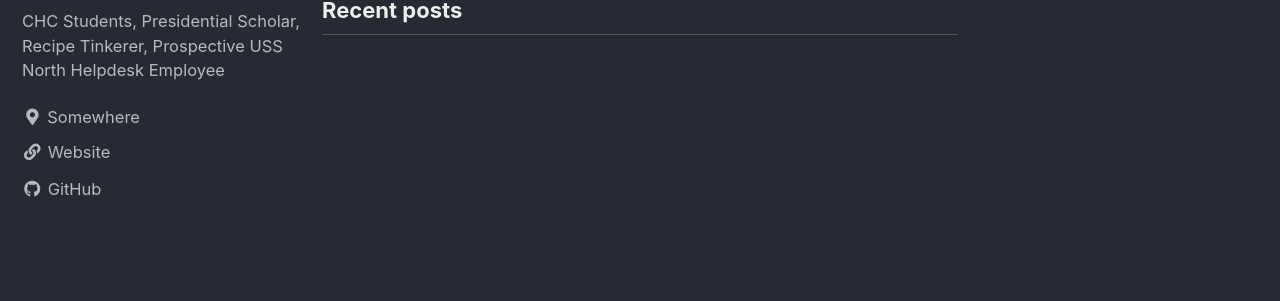
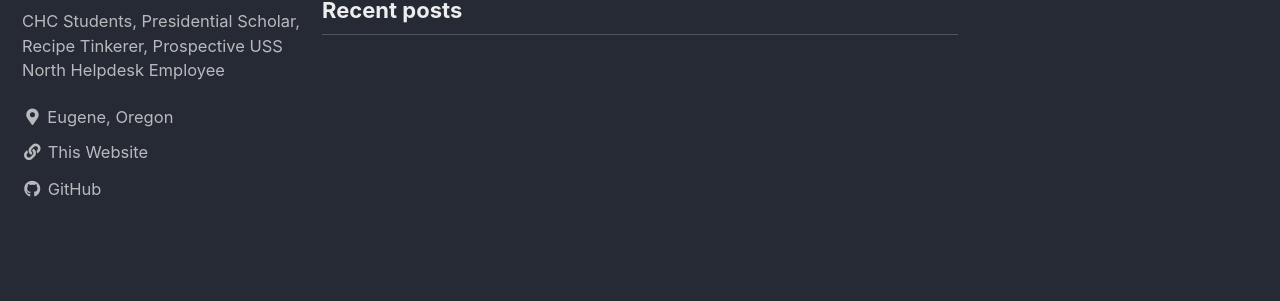
Before and after one commit to Oliver-Loreto/Oliver-Loreto.github.io, a Jekyll site: the page built from index.html, in a window 1280 px wide. Shown: the part 145-446 px from the top of the page. Built offline with Jekyll 4.4.1, drawn with Linux system fonts in a browser that asks for light colours; cached includes are drawn as plain includes; the list of posts is cut into pages by our own code.

Commit message:
Update _config.yml

```diff
--- a/_config.yml
+++ b/_config.yml
@@ -97,7 +97,7 @@ author:
   name             : "Oliver Loreto"
   avatar           : # path of avatar image, e.g. "/assets/images/bio-photo.jpg"
   bio              : "CHC Students, Presidential Scholar, Recipe Tinkerer, Prospective USS North Helpdesk Employee"
-  location         : "Somewhere"
+  location         : "Eugene, Oregon"
   email            :
   links:
    # - label: "Professional Email"
@@ -106,7 +106,7 @@ author:
     #- label: "Personal Email"
      # icon: "fas fa-fw fa-envelope-square"
       # url: "mailto:oliverloreto1@gmail.com"
-    - label: "Website"
+    - label: "This Website"
       icon: "fas fa-fw fa-link"
       url: "https://oliverloreto.com"
     - label: "Twitter"
```
